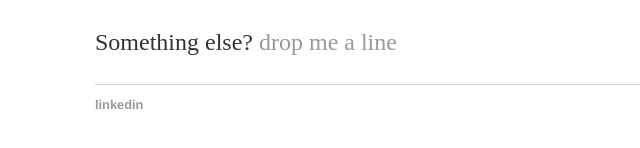
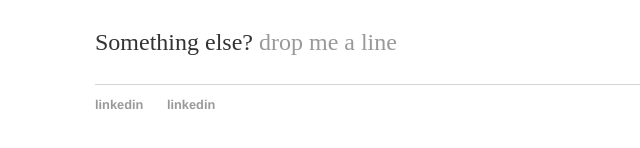
Before and after one commit to kevcraig/kevcriag.github.io, a Jekyll site: the page built from index.html, in a window 1280 px wide. Shown: the part 238-386 px from the top of the page, without its empty margins (97-737 px from the left). Built offline with Jekyll 4.4.1, drawn with Linux system fonts in a browser that asks for light colours.

Commit message:
Update default.html

```diff
--- a/_layouts/default.html
+++ b/_layouts/default.html
@@ -21,6 +21,7 @@
 			<footer>
 	    		<ul>
 	        		<li><a href="https://www.linkedin.com/in/kevin-craig-695a76106/">linkedin</a></li>
+				<li><a href="https://kevincraig.shinyapps.io/ScratcherStatsNC/">linkedin</a></li>
 				</ul>
 			</footer>
 		</body>
```
